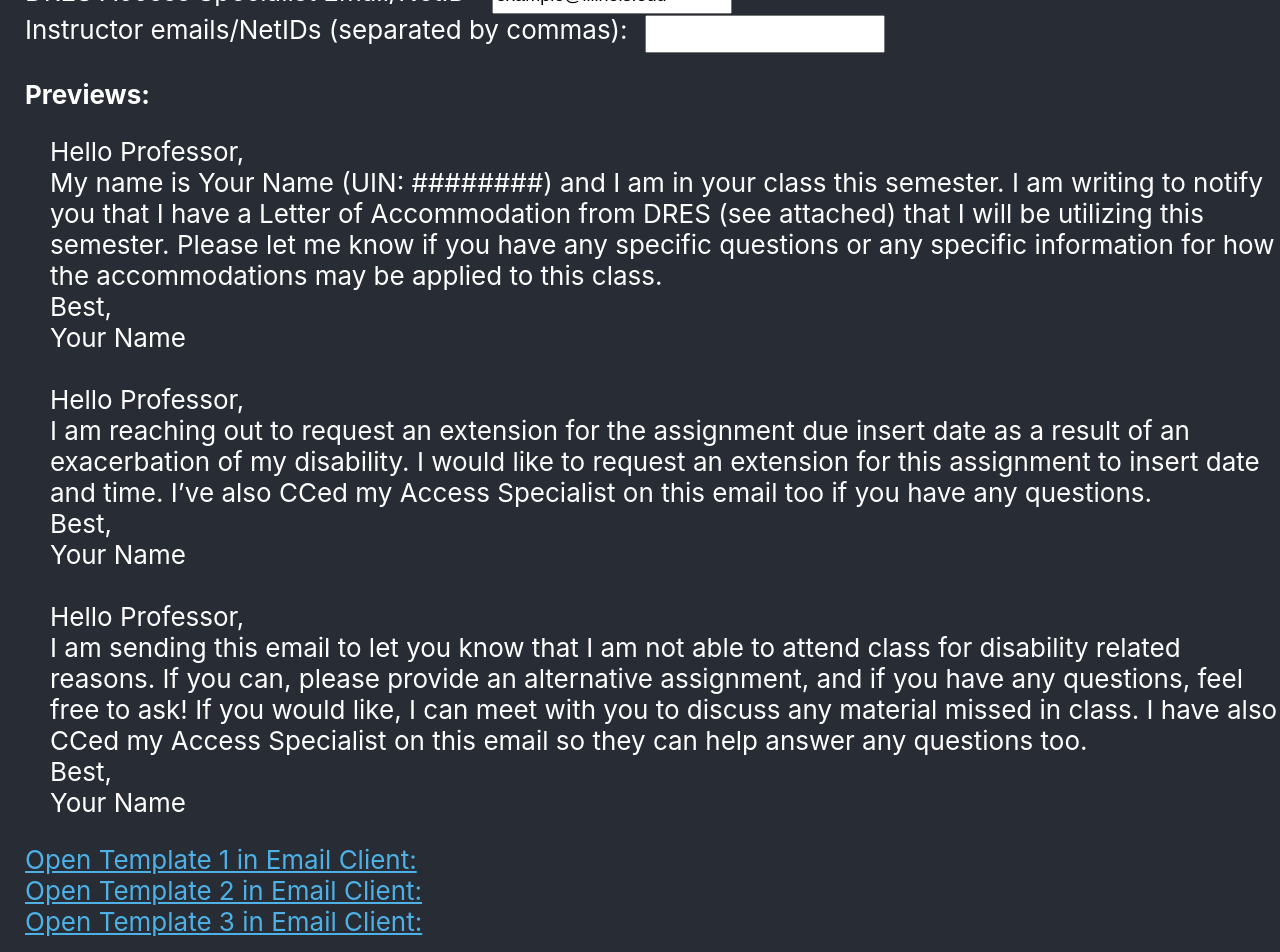
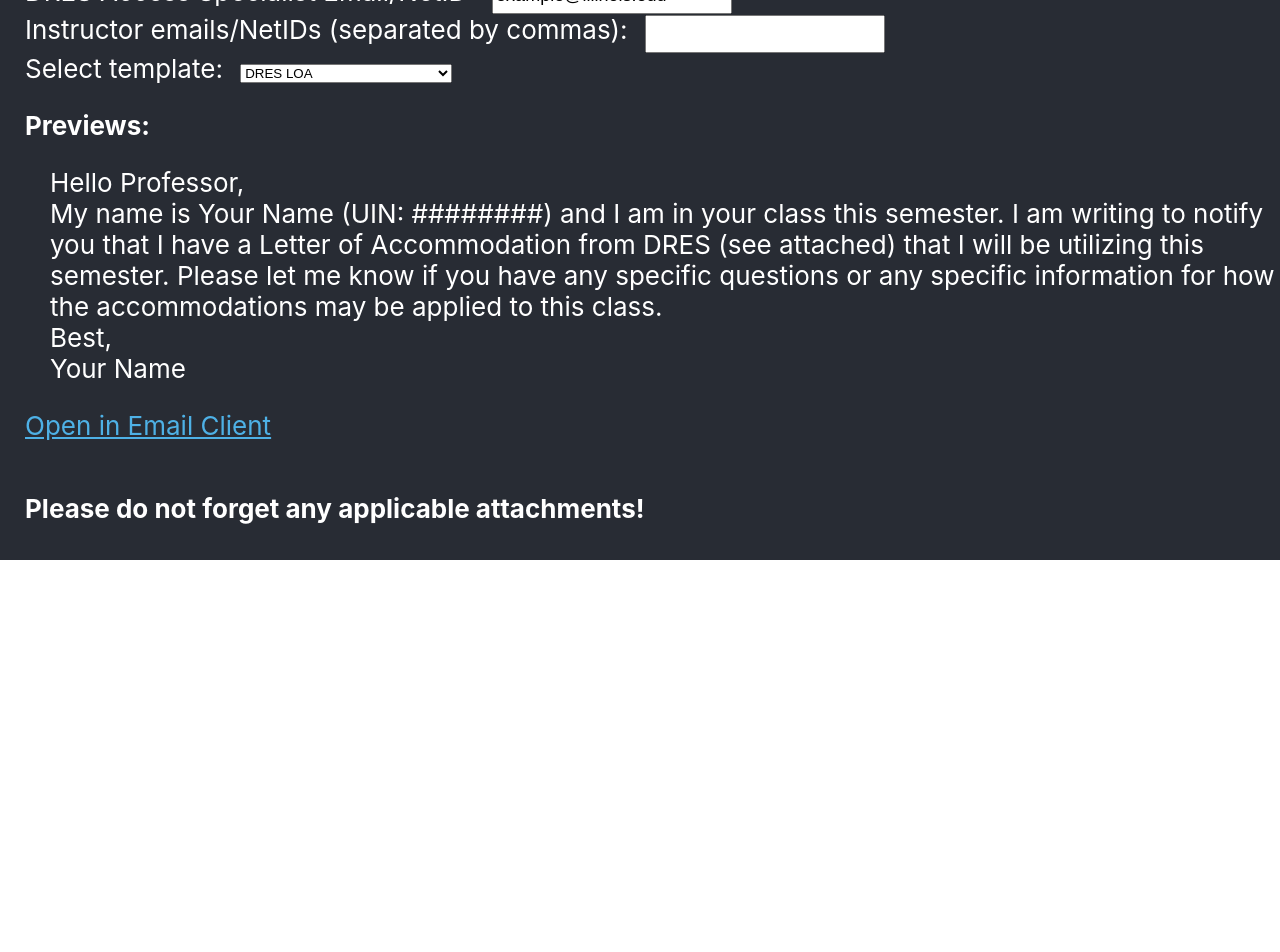
Before and after one commit to drshika/dres-emailer-templates, a React (Create React App) app: page / in a window 1280 px wide. Shown: the part 240-1192 px from the top of the page. After the commit the page ends 800 px from the top, so only its background shows below. Built offline with nearby package versions, Linux system fonts and the light colour scheme.

Commit message:
add template switcher and minor refactors

```diff
--- a/src/components/LoAForm.js
+++ b/src/components/LoAForm.js
@@ -6,7 +6,8 @@ const LoAForm = () => {
   const [pronouns, setPronouns] = useState("");
   const [uin, setUin] = useState("########");
   const [accessEmail, setAccessEmail] = useState("example@illinois.edu");
-  const [insEmails, setInsEmails] = useState("");
+  const [instructorEmails, setInstructorEmails] = useState("");
+  const [selectedTemplate, setSelectedTemplate] = useState("DRES LOA");
 
   // HELPERS
   const formatEmailId = (inString) => {
@@ -23,60 +24,63 @@ const LoAForm = () => {
   };
 
   // TEMPLATING
-  const EMAIL_NEW_LINE = "%0D%0A";
+  const NEW_LINE = "%0D%0A"; // %0D%0A is the URL encoded version of \r and \n to make it work with email clients
+
   const accessEmailForMailto = formatEmailId(accessEmail);
-  const professorEmailsForMailto = formatInstructorEmails(insEmails);
+  const professorEmailsForMailto = formatInstructorEmails(instructorEmails);
 
   const emailBody1 = `
 Hello Professor,
-${EMAIL_NEW_LINE}${EMAIL_NEW_LINE}
+${NEW_LINE}${NEW_LINE}
 
 My name is ${studentName} (UIN: ${uin}) and I am in your class this semester.
 I am writing to notify you that I have a Letter of Accommodation from DRES (see attached) that I will be utilizing this semester.
 Please let me know if you have any specific questions or any specific information for how the accommodations may be applied to this class.
-${EMAIL_NEW_LINE}
+${NEW_LINE}
 
-Best,${EMAIL_NEW_LINE}
-${studentName}${EMAIL_NEW_LINE}
-${pronouns}${EMAIL_NEW_LINE}
+Best,${NEW_LINE}
+${studentName}${NEW_LINE}
+${pronouns}${NEW_LINE}
     `;
 
   const emailBody2 = `
 Hello Professor,
-${EMAIL_NEW_LINE}
+${NEW_LINE}${NEW_LINE}
 
 I am reaching out to request an extension for the assignment due insert date as a result of an exacerbation of my disability.
 I would like to request an extension for this assignment to insert date and time.
 I’ve also CCed my Access Specialist on this email too if you have any questions.
-${EMAIL_NEW_LINE}
+${NEW_LINE}
 
-Best,${EMAIL_NEW_LINE}
-${studentName}${EMAIL_NEW_LINE}
-${pronouns}${EMAIL_NEW_LINE}
+Best,${NEW_LINE}
+${studentName}${NEW_LINE}
+${pronouns}${NEW_LINE}
    `;
 
   const emailBody3 = `
 Hello Professor,
-${EMAIL_NEW_LINE}
+${NEW_LINE}${NEW_LINE}
 
 I am sending this email to let you know that I am not able to attend class for disability related reasons.
 If you can, please provide an alternative assignment, and if you have any questions, feel free to ask!
 If you would like, I can meet with you to discuss any material missed in class.
 I have also CCed my Access Specialist on this email so they can help answer any questions too.
-${EMAIL_NEW_LINE}
+${NEW_LINE}
 
-Best,${EMAIL_NEW_LINE}
-${studentName}${EMAIL_NEW_LINE}
-${pronouns}${EMAIL_NEW_LINE}
+Best,${NEW_LINE}
+${studentName}${NEW_LINE}
+${pronouns}${NEW_LINE}
     `;
 
-  const mailToLink1 = `mailto:professor@example.com?cc=${accessEmailForMailto}&bcc=${professorEmailsForMailto}&subject=DRES LOA&body=${emailBody1}`;
-  const mailToLink2 = `mailto:professor@example.com?cc=${accessEmailForMailto}&bcc=${professorEmailsForMailto}&subject=Extension Request&body=${emailBody2}`;
-  const mailToLink3 = `mailto:professor@example.com?cc=${accessEmailForMailto}&bcc=${professorEmailsForMailto}&subject=Alternative Assignment Request&body=${emailBody3}`;
+  const templates = {
+    "DRES LOA": emailBody1,
+    "Extension Request": emailBody2,
+    "Alternative Assignment Request": emailBody3
+  };
 
-  const previewText1 = emailBody1.split(EMAIL_NEW_LINE);
-  const previewText2 = emailBody2.split(EMAIL_NEW_LINE);
-  const previewText3 = emailBody3.split(EMAIL_NEW_LINE);
+  const emailBody = templates[selectedTemplate];
+  const mailToLink = `mailto:professor@example.com?cc=${accessEmailForMailto}&bcc=${professorEmailsForMailto}&subject=${selectedTemplate}&body=${emailBody}`;
+  const previewText = emailBody.split(NEW_LINE);
 
   return (
     <>
@@ -126,9 +130,17 @@ ${pronouns}${EMAIL_NEW_LINE}
         <input
           type="text"
           name="access_email"
-          value={insEmails}
-          onChange={(e) => setInsEmails(e.target.value)}
+          value={instructorEmails}
+          onChange={(e) => setInstructorEmails(e.target.value)}
         />
+
+        <br />
+        <label htmlFor="template">Select template: </label>
+        <select value={selectedTemplate} onChange={(e) => setSelectedTemplate(e.target.value)}>
+          {Object.keys(templates).map((template) => (
+            <option value={template}>{template}</option>
+          ))}
+        </select>
         <br />
       </form>
 
@@ -136,45 +148,18 @@ ${pronouns}${EMAIL_NEW_LINE}
         <strong>Previews: </strong>
       </p>
       <div style={{ padding: "0px 0px 0px 50px" }}>
-        {previewText1.map((line) => (
+        {previewText.map((line) => (
           <div>{line}</div>
         ))}{" "}
-        <br />
-        {previewText2.map((line) => (
-          <div>{line}</div>
-        ))}{" "}
-        <br />
-        {previewText3.map((line) => (
-          <div>{line}</div>
-        ))}
       </div>
-      {/* <p>
-            Hello Professor,<br /> <br />
 
-            My name is is {studentName} (UIN: {uin}) and I am in your class this semester.
-            I am writing to notify you that I have a Letter of Accommodation from DRES
-            (see attached) that I will be utilizing this semester. Do I need to know anything
-            specific for how the accommodations will be applied to this class?
+      <p style={{ padding: "0px 0px 0px 25px" }}>
+        <a href={mailToLink} target="_blank" rel="noopener noreferrer">
+          Open in Email Client
+        </a>
+      </p>
 
-            <br /> <br />
-            Best,<br />
-
-            {studentName}<br />
-            {pronouns}
-        </p> */}
       <p style={{ padding: "0px 0px 0px 25px" }}>
-        <a href={mailToLink1} target="_blank" rel="noopener noreferrer">
-          Open Template 1 in Email Client:{" "}
-        </a>{" "}
-        <br />
-        <a href={mailToLink2} target="_blank" rel="noopener noreferrer">
-          Open Template 2 in Email Client:{" "}
-        </a>{" "}
-        <br />
-        <a href={mailToLink3} target="_blank" rel="noopener noreferrer">
-          Open Template 3 in Email Client:{" "}
-        </a>{" "}
-        <br /> <br />
         <strong> Please do not forget any applicable attachments! </strong>
       </p>
     </>
@@ -186,9 +171,7 @@ export default LoAForm;
 /**
  * TODO:
  * maxWidth,
- * better mailto,
  * DRY form code, rename emails to generic contacts if we don't know netid/email
  * persist data from past loads
- * if there are multiple forms, synchronize them with each other (less re-entry)
  * add more form templates
  */
```
